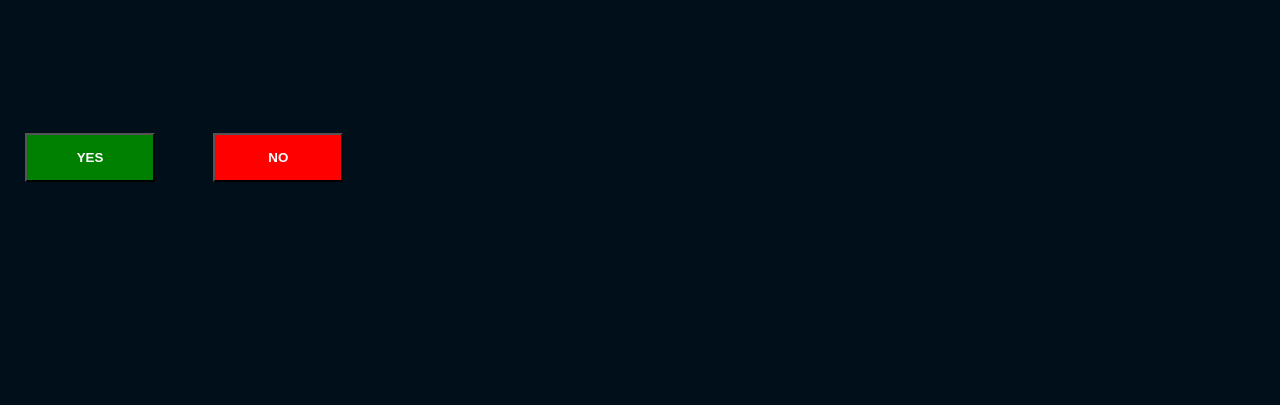
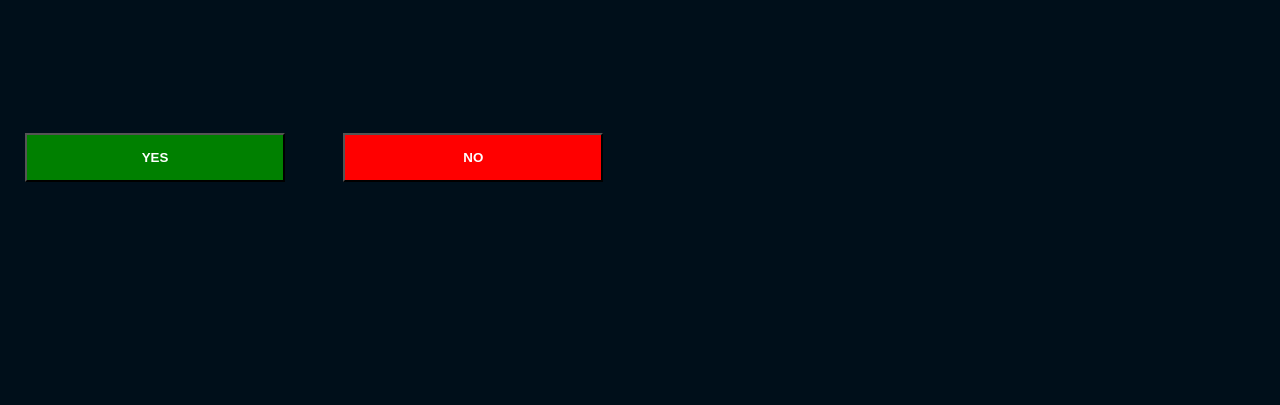
Before and after one commit to chichichi2203/for-my-love-2, a plain HTML site: page index.html in a window 1280 px wide. Shown: the part 395-800 px from the top of the page. Drawn offline with Linux system fonts and the light colour scheme.

Commit message:
Update style.css

```diff
--- a/style.css
+++ b/style.css
@@ -40,7 +40,7 @@ html {
 }
 
 .btn-red-tr{
-	min-width: 130px;
+	min-width: 260px;
 	position: relative;
 	display: inline-block;
 
@@ -58,7 +58,7 @@ html {
 	transition: 0.5s;
 }
 .btn-green-tr{
-	min-width: 130px;
+	min-width: 260px;
 	position: relative;
 	display: inline-block;
 
@@ -76,6 +76,7 @@ html {
 	transition: 0.5s;
 }
 .im{
+	margin : auto;
   width: 40%;
   border-radius: 4%;
 }
```
